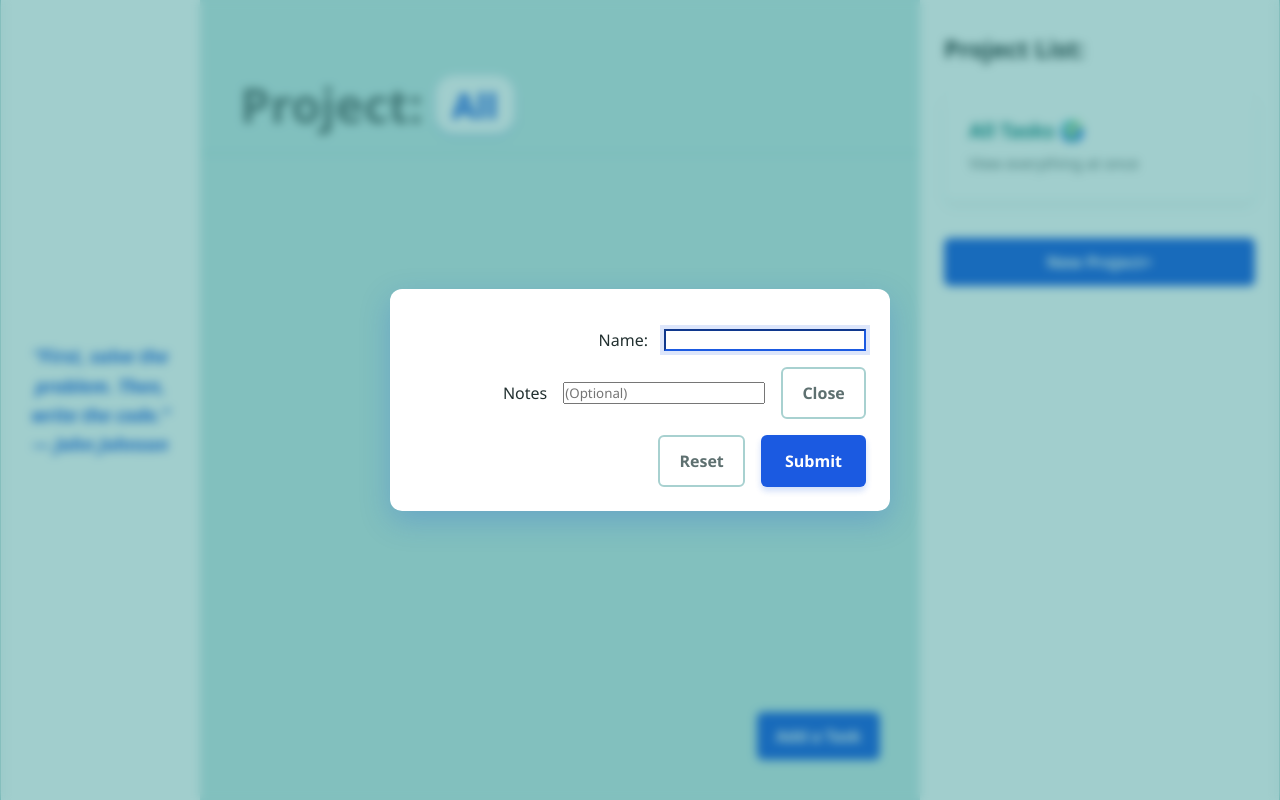
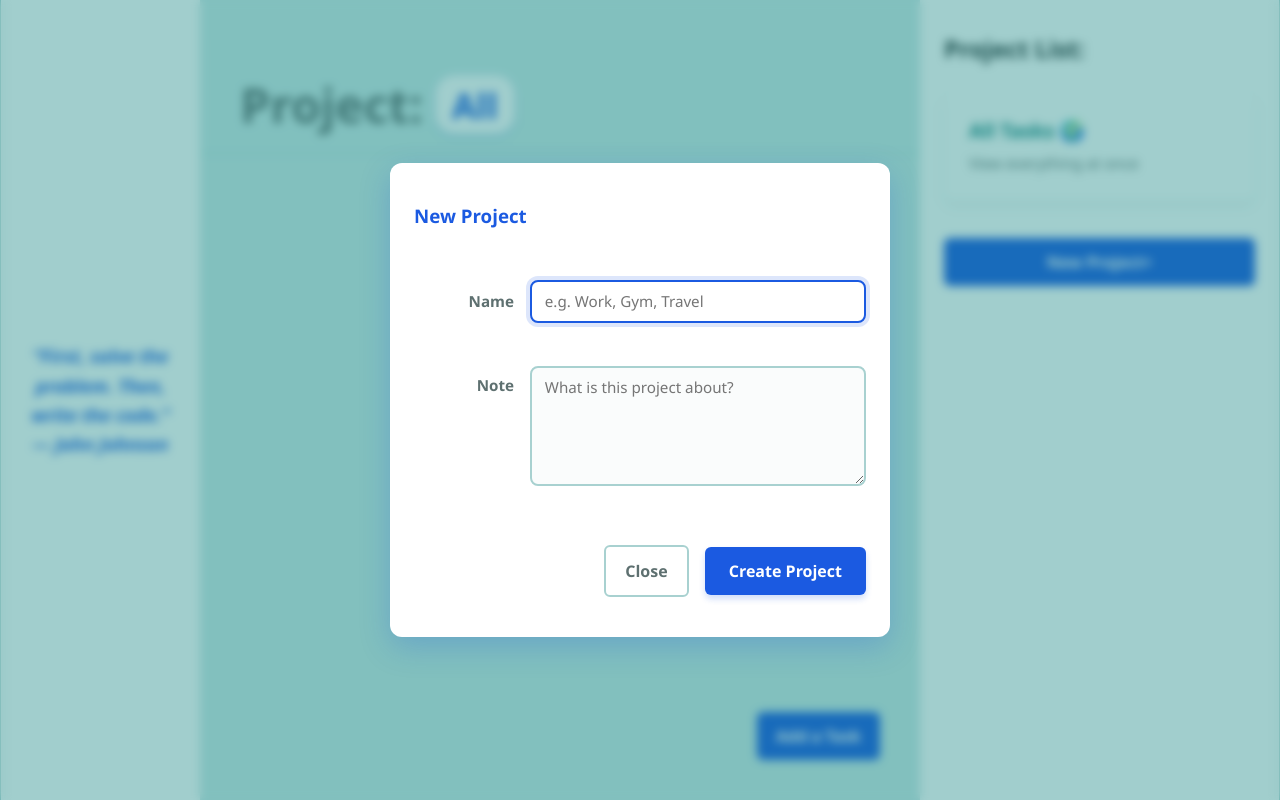
Before and after one commit to Biswajit-Ray/Todo, a website built with webpack: page src/template.html in a window 1280 px wide. Both pictures are taken after a click on the button "New Project+". Built offline with nearby package versions, Linux system fonts and the light colour scheme.

Commit message:
Complete styling for both types of forms

```diff
--- a/src/projectLogic.js
+++ b/src/projectLogic.js
@@ -1,4 +1,5 @@
 import { AppState } from './state.js';
+import { renderProjectList } from './render.js'
 
 export class ProjectMaker {
     constructor(name, note = "") {
@@ -8,46 +9,55 @@ export class ProjectMaker {
 }
 
 export function renderProjectForm() {
+    const projectDialog = document.createElement('dialog');
 
-    const ProjectDialog = document.createElement('dialog');
-    ProjectDialog.innerHTML =
-    `
+    projectDialog.innerHTML = `
     <form id="ProjectForm">
-        <div><label for="projectName">Name:</label><input id="projectName" type="text" required></div>
-        <div><label for="ProjectNote">Notes</label><input type="text" id="ProjectNote" placeholder="(Optional)"></div>
-        <button type="button" id="projectcloseBTN">Close</button>
-        <button type="reset"  id="projectResetBTN">Reset</button>
-        <button type="submit" id="projectSubmitBTN">Submit</button>
+        <h3 style="margin-bottom: 2rem; color: var(--dominant-color);">New Project</h3>
+
+        <div class="projectformElement" style="margin-bottom: 1.5rem;">
+            <label for="new-project-name">Name</label>
+            <input id="new-project-name" type="text" placeholder="e.g. Work, Gym, Travel" required>
+        </div>
+
+        <div class="projectformElement" style="margin-bottom: 1.5rem;">
+            <label for="new-project-note">Note</label>
+            <textarea id="new-project-note" placeholder="What is this project about?"></textarea>
+        </div>
+
+        <div class="projectformElement">
+            <button type="button" id="closeProjBTN">Close</button>
+            <button type="submit">Create Project</button>
+        </div>
     </form>
-    `
-    document.body.appendChild(ProjectDialog);
+    `;
 
-    ProjectDialog.showModal();
+    document.body.appendChild(projectDialog);
+    projectDialog.showModal();
 
-    const closeBTN = document.getElementById("projectcloseBTN");
-    closeBTN.addEventListener("click", () => {
-        ProjectDialog.close();
-        ProjectDialog.remove();
-    })
+    // Close logic
+    const closeBtn = projectDialog.querySelector("#closeProjBTN");
+    closeBtn.addEventListener("click", () => {
+        projectDialog.close();
+        projectDialog.remove();
+    });
 
-    const ProjectForm = ProjectDialog.querySelector("#ProjectForm");
-    ProjectForm.addEventListener("submit", (e) => {
+    // Submit logic
+    const form = projectDialog.querySelector("#ProjectForm");
+    form.addEventListener("submit", (e) => {
         e.preventDefault();
 
-        let name = document.getElementById("projectName").value;
-        let note = document.getElementById("ProjectNote").value;
+        //Scope the search safely inside the form we just submitted
+        const name = form.querySelector("#new-project-name").value;
+        const note = form.querySelector("#new-project-note").value;
 
-        const newProject = new ProjectMaker(name, note);
+        // Save logic
+        AppState.projects.push({ name, note });
+        AppState.saveData();
 
-        // --- 2. THE NEW STATE METHOD ---
-        AppState.projects.push(newProject); // Add the new project to the array in state
-        AppState.saveData();                // Tell the state to save itself to localStorage
-        renderProjectList();                // Update the UI instantly
-        // -------------------------------
+        renderProjectList();
 
-        ProjectDialog.close();
-        ProjectDialog.remove();
-    })
+        projectDialog.close();
+        projectDialog.remove();
+    });
 }
-
-// (Your renderProjectList function should also be in this file as we updated it earlier!)
--- a/src/style.css
+++ b/src/style.css
@@ -29,10 +29,10 @@ body {
     flex-direction: column;
 }
 
-/* --- 2. Main App Layout (Grid) --- *//* --- 2. Main App Layout (3-Column Grid) --- */
+/* --- 2. Main App Layout (3-Column Grid) --- */
 main {
     display: grid;
-    /* 260px Left Sidebar | Flexible Middle (1fr) | 260px Right Sidebar */
+    /* 200px Left Sidebar | Flexible Middle (1fr) | 360px Right Sidebar */
     grid-template-columns: 200px 1fr 360px;
     height: 100vh;
 }
@@ -56,17 +56,13 @@ main {
 }
 
 #motivation {
-    background-color: var(--sidebar-bg); /* Match the left sidebar */
+    background-color: var(--sidebar-bg);
     border-left: 1px solid var(--border-color);
     padding: 2rem 1.5rem;
-
-    /* Use Flexbox to perfectly center the quote vertically and horizontally */
     display: flex;
     flex-direction: column;
     justify-content: center;
     align-items: center;
-
-    /* Typography formatting for a sidebar */
     text-align: center;
     font-size: 1.15rem;
     line-height: 1.6;
@@ -89,7 +85,7 @@ button {
 }
 
 button:hover {
-    background-color: var(--accent-color); /* Beautiful transition from Blue to Teal */
+    background-color: var(--accent-color);
     transform: translateY(-2px);
     box-shadow: 0 6px 12px rgba(20, 133, 130, 0.3);
 }
@@ -108,7 +104,7 @@ button:hover {
 .delete-btn:hover {
     background-color: var(--accent-color);
     color: white;
-    transform: translateY(0); /* Prevent jumping */
+    transform: translateY(0);
 }
 
 /* --- 4. The Cards (Projects & Todos) --- */
@@ -117,24 +113,23 @@ button:hover {
     padding: 1.5rem;
     border-radius: 10px;
     box-shadow: var(--card-shadow);
-    border: 1px solid var(--sidebar-bg); /* Invisible border for layout stability */
+    border: 1px solid var(--sidebar-bg);
     transition: transform 0.2s, box-shadow 0.2s, border-color 0.2s;
 }
 
-/* Specific Project Card Interactions */
 .project-card {
     cursor: pointer;
 }
 
 .project-card:hover {
     transform: translateY(-3px);
-    box-shadow: 0 8px 16px rgba(27, 90, 225, 0.15); /* Blue tinted hover shadow */
+    box-shadow: 0 8px 16px rgba(27, 90, 225, 0.15);
     border-color: var(--dominant-color);
 }
 
 .projectName, .todo-title {
     margin-bottom: 0.5rem;
-    color: var(--accent-color); /* Deep Teal for headings */
+    color: var(--accent-color);
     font-size: 1.25rem;
 }
 
@@ -170,7 +165,7 @@ button:hover {
 
 /* --- 6. Sticky Headers & Buttons --- */
 
-/* Stick the Project Header to the top */
+/* Project List Sticky Elements */
 #projectList h2 {
     position: sticky;
     top: 0;
@@ -179,7 +174,6 @@ button:hover {
     z-index: 10;
 }
 
-/* Stick the Project Add Button to the bottom */
 #AddProjectbtn {
     position: sticky;
     bottom: 0;
@@ -187,7 +181,7 @@ button:hover {
     box-shadow: 0 -10px 15px var(--sidebar-bg);
 }
 
-/* --- The Upgraded Sticky Header --- */
+/* To-Do List Sticky Elements */
 #todoList h2 {
     position: sticky;
     top: 0;
@@ -206,7 +200,6 @@ button:hover {
     font-weight: 600;
 }
 
-/* --- Styling the Dynamic Project Name --- */
 #ProjectName {
     color: var(--dominant-color);
     background-color: var(--sidebar-bg);
@@ -218,7 +211,6 @@ button:hover {
     border: 1px solid rgba(27, 90, 225, 0.1);
 }
 
-/* Stick the To-Do Add Button to the bottom right */
 #AddTodoBTN {
     position: sticky;
     bottom: 0;
@@ -229,14 +221,14 @@ button:hover {
 
 /* --- 7. Modal Dialogs (Forms) --- */
 
-/* The dark, blurry overlay behind the popup */
+/* Backdrop Overlay */
 dialog::backdrop {
     background: rgba(20, 133, 130, 0.4);
     backdrop-filter: blur(5px);
     -webkit-backdrop-filter: blur(5px);
 }
 
-/* The Main Popup Box (Dialed back to 500px) */
+/* Main Dialog Box */
 dialog {
     margin: auto;
     padding: 1.5rem;
@@ -245,16 +237,20 @@ dialog {
     background: var(--card-bg);
     box-shadow: 0 10px 30px rgba(27, 90, 225, 0.25);
     width: 90%;
-    max-width: 500px; /* Pulled back from the massive 650px */
+    max-width: 500px;
     color: var(--text-main);
 }
 
-/* Base Form Layout */
+/* Base Form Structuring */
 form, .todo-fieldset {
     display: flex;
     flex-direction: column;
-    gap: 0.8rem;
+    gap: 1.2rem;
     border: none;
+}
+
+#ProjectForm {
+    padding: 1rem 0;
 }
 
 /* Fieldsets & Legends */
@@ -272,27 +268,29 @@ legend {
     padding: 0 0.5rem;
 }
 
-/* --- Left-Aligned Labels & Inputs --- */
-.todoformElement, #ProjectForm div {
+/* --- Shared Form Elements (Left-Aligned Labels) --- */
+.todoformElement,
+.projectformElement {
     display: flex;
     flex-direction: row;
     align-items: center;
     gap: 1rem;
 }
 
-/* Force standard labels to be the exact same width */
-.todoformElement > label {
-    flex: 0 0 100px; /* Slight bump so the text fits comfortably */
+.todoformElement > label,
+.projectformElement > label {
+    flex: 0 0 100px;
     text-align: right;
     font-size: 0.95rem;
     font-weight: 600;
     color: var(--text-muted);
 }
 
-/* Tell input boxes to stretch */
 .todoformElement > input[type="text"],
 .todoformElement > input[type="date"],
-.todoformElement > textarea {
+.todoformElement > textarea,
+.projectformElement > input[type="text"],
+.projectformElement > textarea {
     flex: 1;
     padding: 0.6rem 0.8rem;
     border: 2px solid var(--border-color);
@@ -303,16 +301,27 @@ legend {
     color: var(--text-main);
 }
 
-/* Fix for the Description Textarea */
-.todoformElement:has(textarea) {
+/* Textarea Layout Adjustments */
+.todoformElement:has(textarea),
+.projectformElement:has(textarea) {
     align-items: flex-start;
 }
 
-.todoformElement:has(textarea) > label {
+.todoformElement:has(textarea) > label,
+.projectformElement:has(textarea) > label {
     padding-top: 0.6rem;
 }
 
-/* The "Glowing" Focus State */
+textarea {
+    resize: vertical;
+    min-height: 80px;
+}
+
+#ProjectForm textarea {
+    min-height: 120px;
+}
+
+/* Input Focus Glow */
 input[type="text"]:focus,
 input[type="date"]:focus,
 textarea:focus {
@@ -322,16 +331,11 @@ textarea:focus {
     background-color: white;
 }
 
-textarea {
-    resize: vertical;
-    min-height: 80px;
-}
-
-/* --- Project Scroll Box (1 Option Per Row) --- */
+/* --- Checkboxes & Radios (Projects & Urgency) --- */
 .project-options-container {
     display: flex;
-    flex-direction: column; /* Back to a vertical stack! */
-    gap: 0.4rem; /* Neatly spaces out the rows */
+    flex-direction: column;
+    gap: 0.4rem;
     max-height: 140px;
     overflow-y: auto;
     padding-right: 0.5rem;
@@ -340,25 +344,23 @@ textarea {
     scrollbar-color: var(--border-color) transparent;
 }
 
-/* The styling for the individual checkbox rows */
 .project-options-container div {
     display: flex;
     align-items: center;
     gap: 0.5rem;
     margin-top: 0 !important;
     background: #fafcfc;
-    padding: 0.5rem; /* Gives each row a nice click area */
+    padding: 0.5rem;
     border-radius: 6px;
     border: 1px solid rgba(168, 209, 208, 0.4);
 }
 
-/* Customizing Radio & Checkbox Spacing */
 input[type="radio"], input[type="checkbox"] {
     accent-color: var(--dominant-color);
     width: 1.1rem;
     height: 1.1rem;
     cursor: pointer;
-    flex-shrink: 0; /* Stops the checkbox from squishing if the label gets long */
+    flex-shrink: 0;
 }
 
 fieldset label {
@@ -368,21 +370,21 @@ fieldset label {
     font-weight: 600;
 }
 
-/* Keep Urgency Radio Buttons inline */
 .todoformElement fieldset > div {
     display: inline-flex;
     margin-right: 1rem;
     margin-top: 0.5rem;
 }
 
-/* --- Form Buttons Array --- */
-#ProjectForm, .todoformElement:last-child {
+/* --- Form Buttons Layout --- */
+.todoformElement:last-child,
+.projectformElement:last-child {
     display: flex;
     flex-direction: row;
     justify-content: flex-end;
-    flex-wrap: wrap;
     gap: 1rem;
     margin-top: 1rem;
+    width: 100%;
 }
 
 button[type="button"], button[type="reset"] {
```
